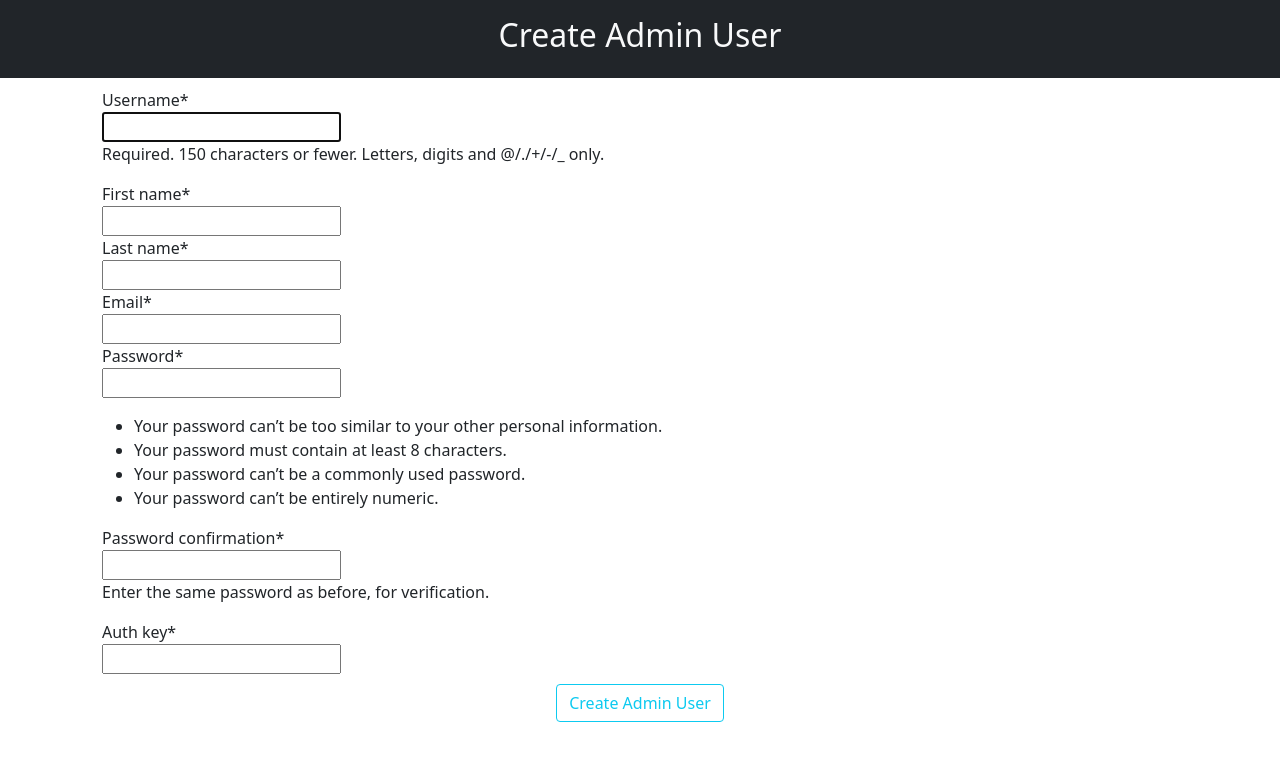
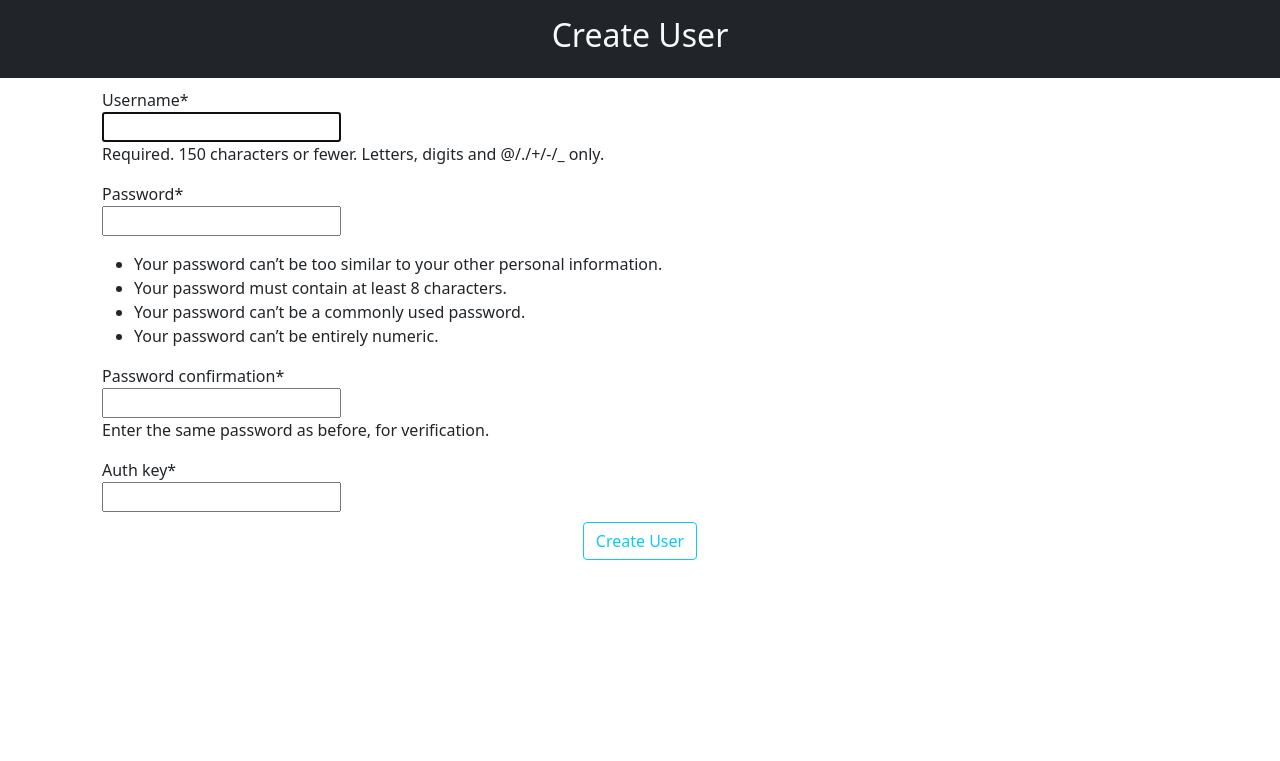
Before and after one commit to AjayRangarajan/UserAuthProject, a Django app: page /create_admin_user/ in a window 1280 px wide. Shown: the top 761 px of the page. Run offline with Django 4.2, Linux system fonts and the light colour scheme; a user stored in the database is signed in; some libraries are stand-ins or nearby versions.

Commit message:
Add normal user creation for admin users

```diff
--- a/home/forms.py
+++ b/home/forms.py
@@ -5,14 +5,17 @@ from django import forms
 
 
 
-
-class AdminUserRegistrationForm(UserCreationForm):
-    first_name = forms.CharField(max_length=100)
-    last_name = forms.CharField(max_length=100)
-    email = forms.EmailField()
+class UserRegistrationForm(UserCreationForm):
     auth_key = forms.CharField(max_length=500)
 
     class Meta:
         model = User
-        fields = ['username','first_name','last_name','email','password1','password2', 'auth_key']
+        fields = ['username','password1','password2', 'auth_key']
         exclude = ['id']
+
+class NormalUserRegistrationForm(UserCreationForm):
+
+    class Meta:
+        model = User
+        fields = ['username', 'password1', 'password2']
+        exclude = ['id']
--- a/home/templates/home/create_admin_user.html
+++ b/home/templates/home/create_user.html
@@ -4,7 +4,7 @@
 {% block head %}
 <section class="bg-dark text-light p-3 text-center">
   <div class="container">
-    <h2>Create Admin User</h2>
+    <h2>Create User</h2>
   </div>
 </section>
 {% endblock head %}
@@ -20,13 +20,13 @@
 {% endif %}
 
 <div class="container">
-  <form action="{% url 'home:create_admin_user' %}" method="POST" style="margin: 10px">
+  <form method="POST" style="margin: 10px">
     {% csrf_token %}
     <fieldset class="form-group" style="margin: 10px">
       {{ form|crispy }}
     </fieldset>
     <div class="form-group text-center">
-      <button class="btn btn-outline-info" type="submit">Create Admin User</button>
+      <button class="btn btn-outline-info" type="submit">Create User</button>
     </div>
   </form>
 </div>
--- a/home/templates/home/admin_user_login.html
+++ b/home/templates/home/user_login.html
@@ -3,7 +3,7 @@
 {% block head %}
 <section class="bg-dark text-light p-3 text-center">
   <div class="container">
-    <h2 style="margin: 5px;">Admin User Login Form</h2>
+    <h2 style="margin: 5px;">User Login</h2>
   </div>
 </section>
 {% endblock head %}
@@ -19,7 +19,7 @@
 <br>
 <br>
 <div class="container">
-  <form action="{% url 'home:admin_user_login' %}" method="POST" spellcheck="false" style="text-align: center;margin: 10px 10px;">
+  <form action="{% url 'home:user_login' %}" method="POST" spellcheck="false" style="text-align: center;margin: 10px 10px;">
     {% csrf_token %}
     <div class="mb-3">
       <input type="text" class="form-control" id="login-name" name="username" placeholder="username">
--- a/home/urls.py
+++ b/home/urls.py
@@ -8,5 +8,6 @@ app_name = "home"
 urlpatterns = [
     path("", views.home, name="home"),
     path("create_admin_user/", views.create_admin_user, name="create_admin_user"),
-    path("admin_user_login/", views.admin_user_login, name="admin_user_login")
+    path("user_login/", views.user_login, name="user_login"),
+    path("create_normal_user/", views.create_normal_user, name="create_normal_user"),
 ]
--- a/home/views.py
+++ b/home/views.py
@@ -1,19 +1,21 @@
-from django.shortcuts import render, redirect, HttpResponse
+from django.shortcuts import render, redirect
 from django.contrib import messages
 from .forms import *
 from django.contrib.admin.views.decorators import staff_member_required
+from django.contrib.auth.decorators import login_required
 from django.contrib.auth.models import Group
 from django.contrib.auth import authenticate, login
 from home.models import User
+from home.decorators import *
 
 def home(request):
-    return HttpResponse("Welcome to the home page.")
+    return render(request, 'home/home.html')
 
 
 @staff_member_required
 def create_admin_user(request):
     if request.method == 'POST':
-        form = AdminUserRegistrationForm(request.POST)
+        form = UserRegistrationForm(request.POST)
         if form.is_valid():
             form.save()
             username = form.cleaned_data.get('username')
@@ -21,18 +23,19 @@ def create_admin_user(request):
             admin_users = Group.objects.get(name='Admin_Users')
             admin_users.user_set.add(user)
             messages.success(request, f'{username} created Succcessfully!')
-            return redirect('home:admin_user_login')
+            return redirect('home:user_login')
         else:
             messages.error(request, 'Invalid Credentials!')
             return redirect('home:create_admin_user')
-    form = AdminUserRegistrationForm()
+    form = UserRegistrationForm()
     context = {
         'title': 'Admin User Registration Page',
         'form': form,
     }
-    return render(request, 'home/create_admin_user.html', context)
+    return render(request, 'home/create_user.html', context)
 
-def admin_user_login(request):
+
+def user_login(request):
     if request.method == 'POST':
         username = request.POST.get('username')
         password = request.POST.get('password')
@@ -44,8 +47,36 @@ def admin_user_login(request):
             return redirect('home:home')
         else:
             messages.error(request, 'Invalid credentials!')
-            return redirect('home:admin_user_login')
+            return redirect('home:user_login')
     context = {
-        'title': "ADMIN USER LOGIN",
+        'title': "USER LOGIN",
     }
-    return render(request, 'home/admin_user_login.html', context)
+    return render(request, 'home/user_login.html', context)
+
+@login_required
+@is_admin_user
+def create_normal_user(request):
+    if request.method == 'POST':
+        form = NormalUserRegistrationForm(request.POST)
+        if form.is_valid():
+            auth_key = request.user.auth_key
+            users = User.objects.filter(auth_key=auth_key).all()
+            if len(users) > 5:
+                messages.error(request, 'User creation limit exceeded for this Admin')
+                return redirect('home:home')
+            user = form.save()
+            user.auth_key = auth_key
+            user.save()
+            username = form.cleaned_data.get('username')
+            messages.success(request, f'{username} created Succcessfully!')
+            return redirect('home:user_login')
+        else:
+            messages.error(request, 'Invalid Credentials!')
+            return redirect('home:create_normal_user')
+    form = NormalUserRegistrationForm()
+    context = {
+        'title': 'Admin User Registration Page',
+        'form': form,
+        'view': 'create_normal_user',
+    }
+    return render(request, 'home/create_user.html', context)
```
Also changed, not shown: home/decorators.py (+12 -0 lines), home/templates/home/home.html (added, +22 -0 lines), db.sqlite3.
